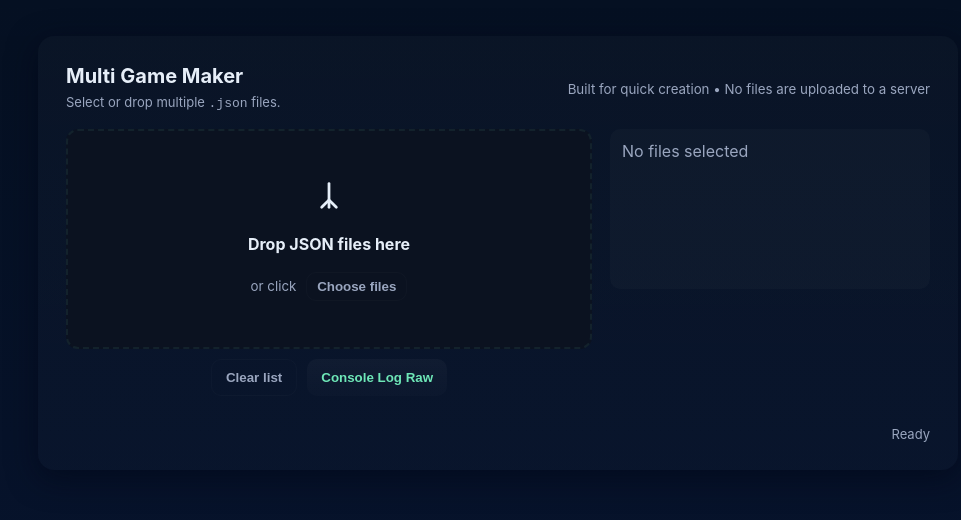
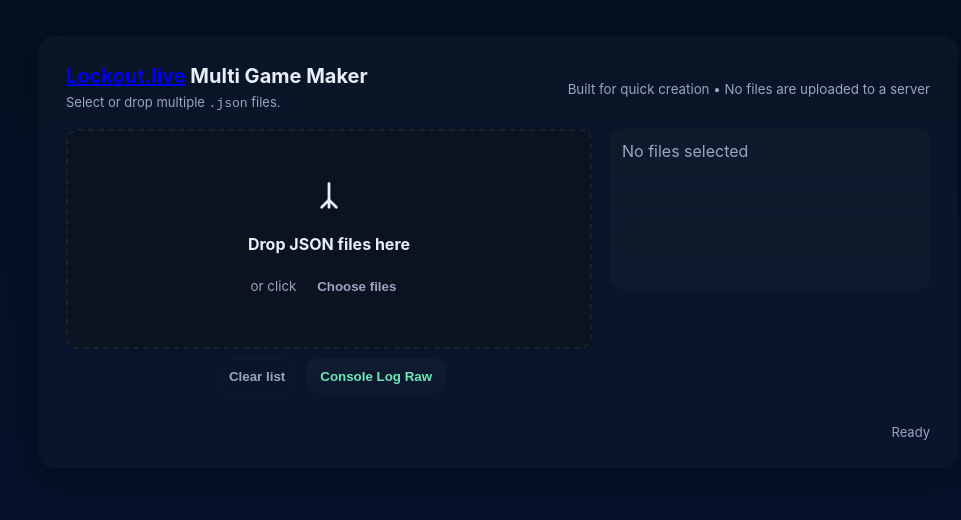
Before and after one commit to brandonrse/lockout-multi, a plain HTML site: page index.html in a window 1280 px wide. Shown: the whole page, without its empty margins (142-1103 px from the left). Drawn offline with Linux system fonts and the light colour scheme.

Commit message:
minor css edits

```diff
--- a/index.html
+++ b/index.html
@@ -12,7 +12,7 @@
   <div class="wrap" role="main">
     <header>
       <div>
-        <h1>Multi Game Maker</h1>
+        <h1><a href="https://lockout.live/">Lockout.live</a> Multi Game Maker</h1>
         <p class="lead">Select or drop multiple <code>.json</code> files.</p>
       </div>
       <div style="text-align:right">
@@ -31,12 +31,11 @@
             </path>
           </svg>
           <strong>Drop JSON files here</strong>
-          <small>or click <button id="chooseBtn" class="btn ghost"
-              style="display:inline-block;padding:6px 10px;margin-left:6px">Choose files</button></small>
+          <small>or click <button id="chooseBtn" class="btn ghost">Choose files</button></small>
         </div>
 
 
-        <div style="display:flex;gap:10px;margin-top:10px;justify-content:center">
+        <div class="file-div">
           <input id="fileInput" type="file" accept="application/json,.json" multiple style="display:none" />
           <button id="clearBtn" class="btn ghost">Clear list</button>
           <button id="logRawBtn" class="btn">Console Log Raw</button>
--- a/styles.css
+++ b/styles.css
@@ -106,6 +106,9 @@ p.lead {
 }
 
 .btn.ghost {
+  display: inline-block;
+  padding: 6px 10px;
+  margin-left: 6px;
   color: var(--muted);
   background: transparent;
   border: 1px solid rgba(255, 255, 255, 0.02)
@@ -156,6 +159,12 @@ p.lead {
   font-size: 12px
 }
 
+.file-div {
+  display: flex;
+  gap: 10px;
+  margin-top: 10px;
+  justify-content: center;
+}
 
 .footer {
   margin-top: 18px;
```
